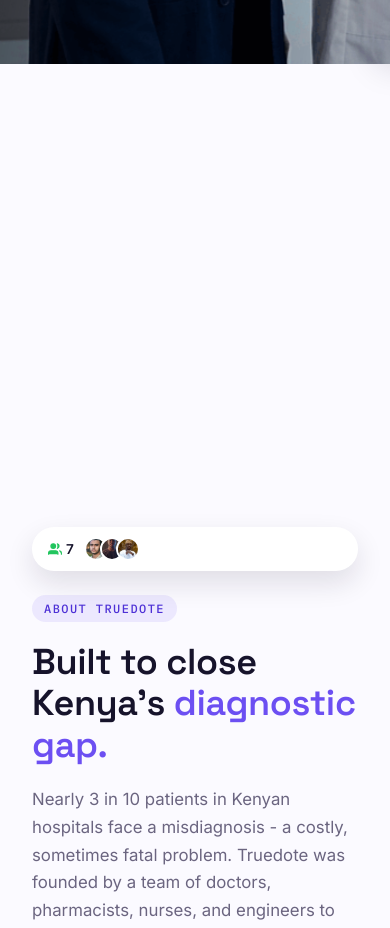
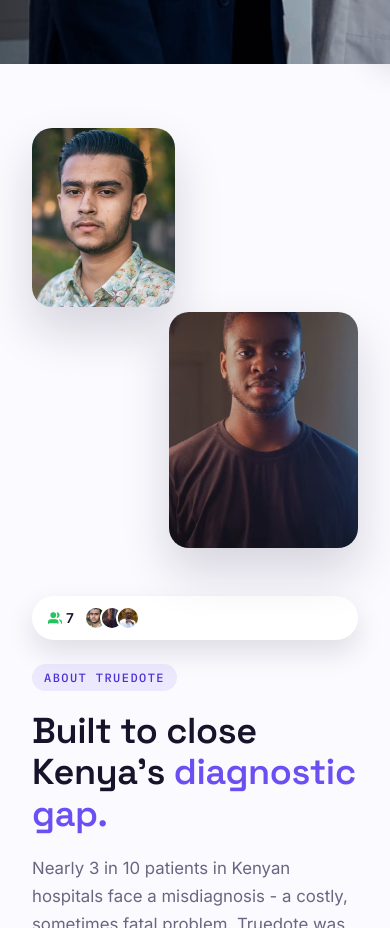
Before and after one commit to Fineteklabs-Engineering/Truedote, a React (Vite) app: page / in a window 390 px wide. Shown: the part 780-1708 px from the top of the page. Built offline with nearby package versions, Linux system fonts and the light colour scheme.

Commit message:
added some new height to the about section

```diff
--- a/src/styles/about-section.css
+++ b/src/styles/about-section.css
@@ -223,11 +223,6 @@
     min-height: unset;
   }
 
-  .about-media {
-    min-height: clamp(320px, 90vw, 420px);
-    max-width: 420px;
-    margin: 0 auto;
-  }
 
   .about-badge {
     position: static;
--- a/src/styles/solutions-section.css
+++ b/src/styles/solutions-section.css
@@ -140,7 +140,7 @@
   box-shadow: 0 10px 24px rgba(108, 79, 242, 0.35);
 }
 
-/*  Right column: photo + floating card */
+
 
 .solutions-visual {
   position: relative;
```
